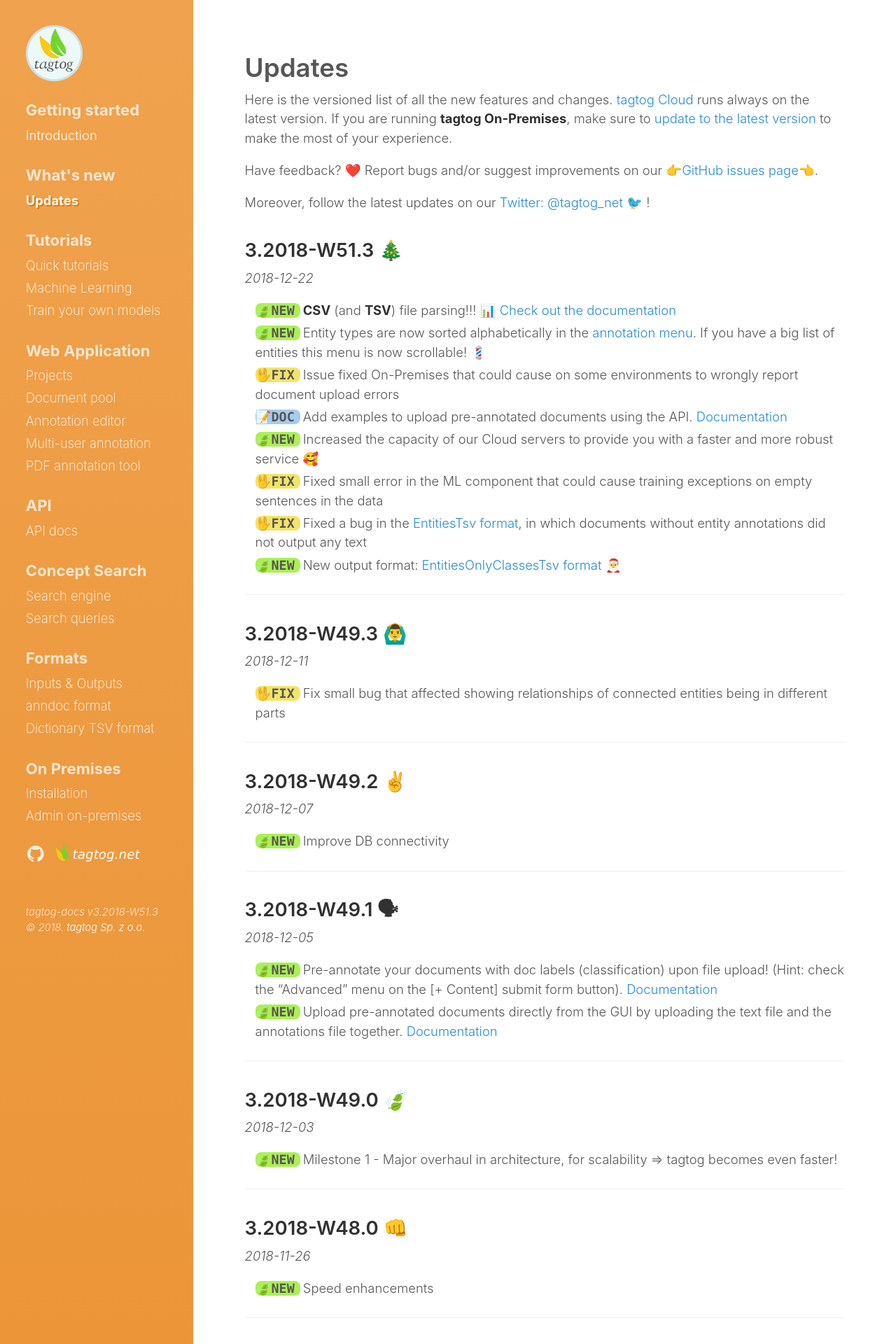
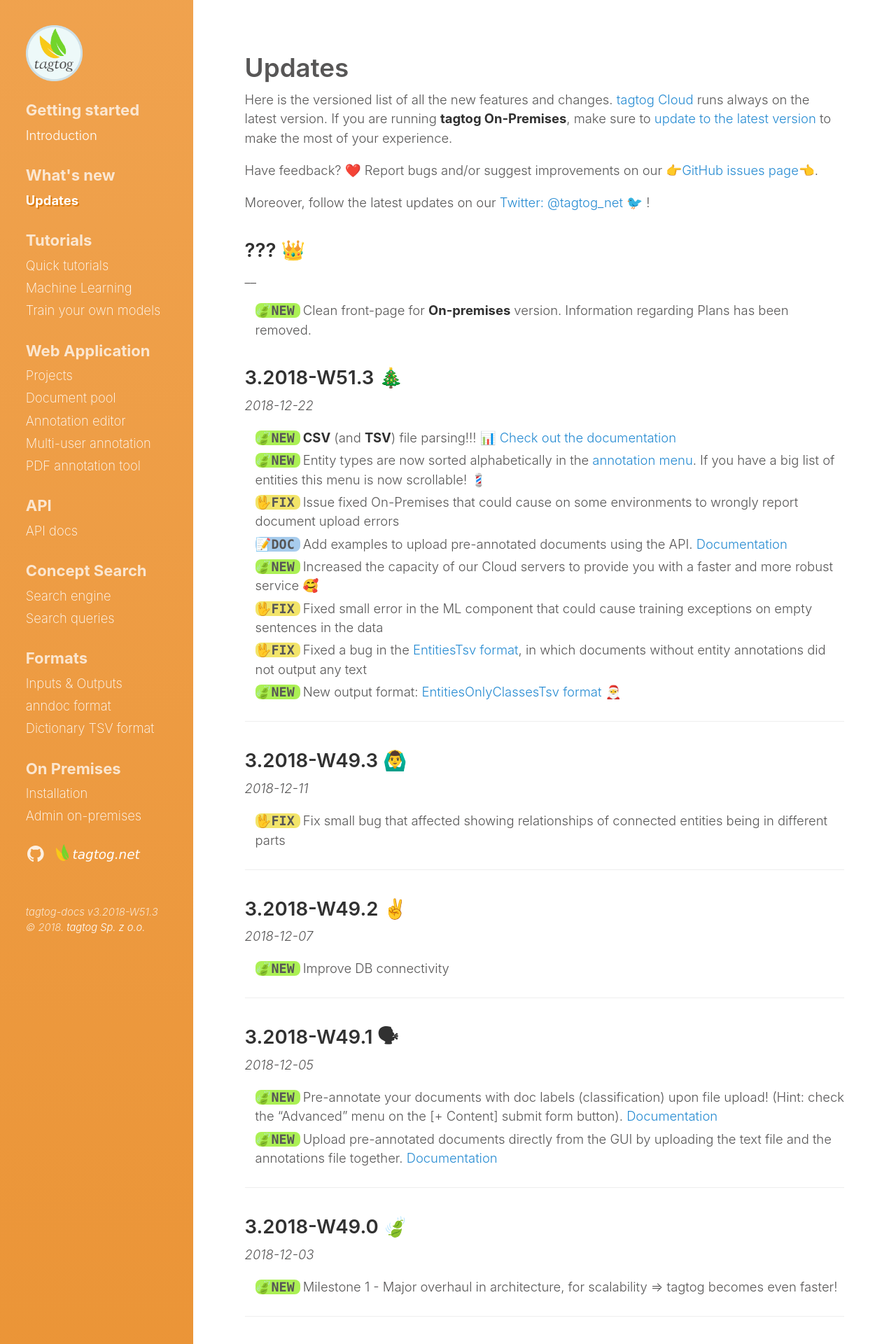
Before and after one commit to tagtogorg/tagtog-doc, a Jekyll site: the page built from updates.md, in a window 1280 px wide. Shown: the top 1920 px of the page at 70% size. Built offline with Jekyll 4.4.1, drawn with Linux system fonts in a browser that asks for light colours; nearby versions of some CDN libraries; emoji names are drawn with the system emoji font; some of the changed text lies outside the part shown.

Commit message:
Update updates

```diff
--- a/updates.md
+++ b/updates.md
@@ -11,6 +11,14 @@ Here is the versioned list of all the new features and changes. [tagtog Cloud](h
 Have feedback? :heart: Report bugs and/or suggest improvements on our [:point_right:GitHub issues page:point_left:](https://github.com/tagtog/tagtog-doc/issues).
 
 Moreover, follow the latest updates on our [Twitter: @tagtog_net 🐦](https://twitter.com/tagtog_net) !
+
+## ??? :crown:
+__
+
+<ul class="updates">
+  <li class="new"><span markdown="1">Clean front-page for **On-premises** version. Information regarding Plans has been removed.</span></li>
+</ul>
+
 
 ## 3.2018-W51.3 🎄
 _2018-12-22_
```
